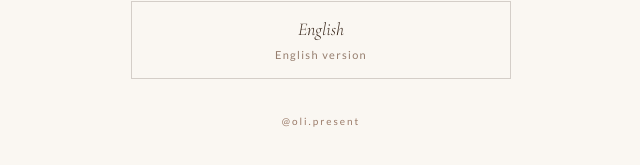
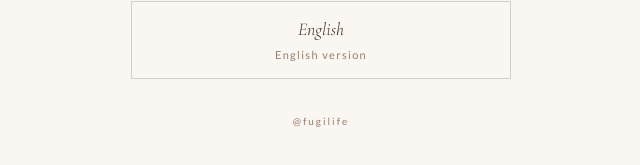
Before and after one commit to fugilife/life-in-four, a plain HTML site: page index.html in a window 1280 px wide. Shown: the part 497-662 px from the top of the page, 319-959 px from the left. Drawn offline with nearby package versions, Linux system fonts and the light colour scheme.

Commit message:
Add files via upload

```diff
--- a/index.html
+++ b/index.html
@@ -42,7 +42,7 @@ body{background:#FAF7F2;font-family:'Lato',sans-serif;min-height:100vh;display:f
       <span class="btn-desc">English version</span>
     </a>
   </div>
-  <div class="tag">@oli.present</div>
+  <div class="tag">@fugilife</div>
 </div>
 </body>
 </html>
```
